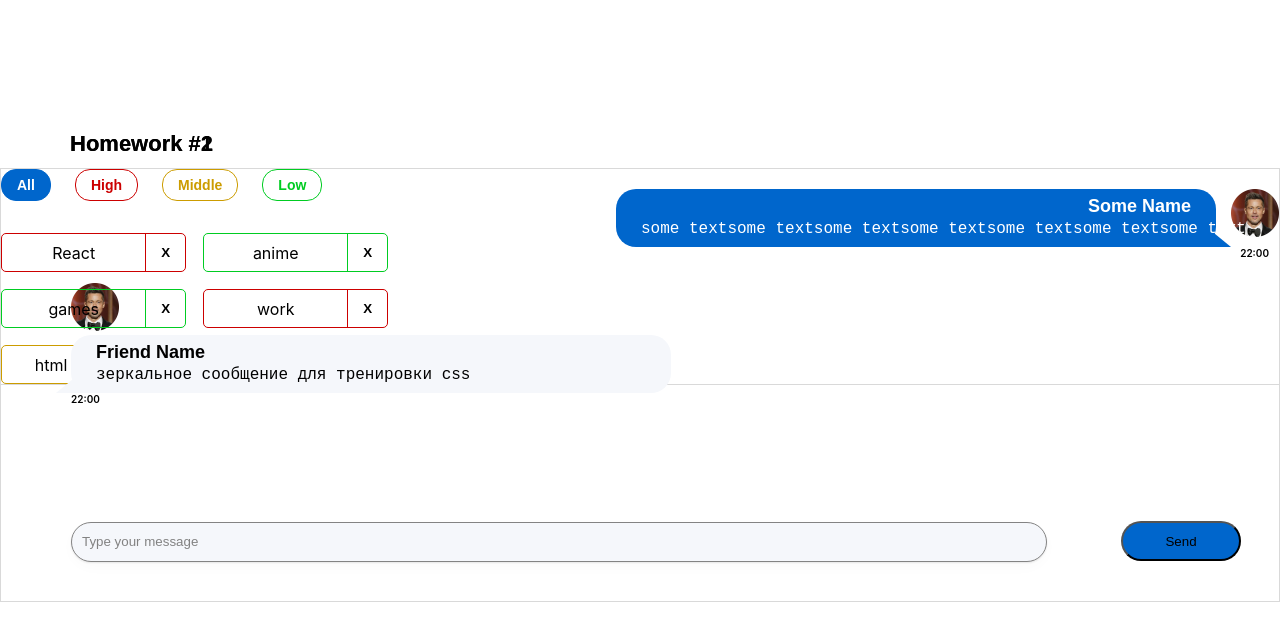
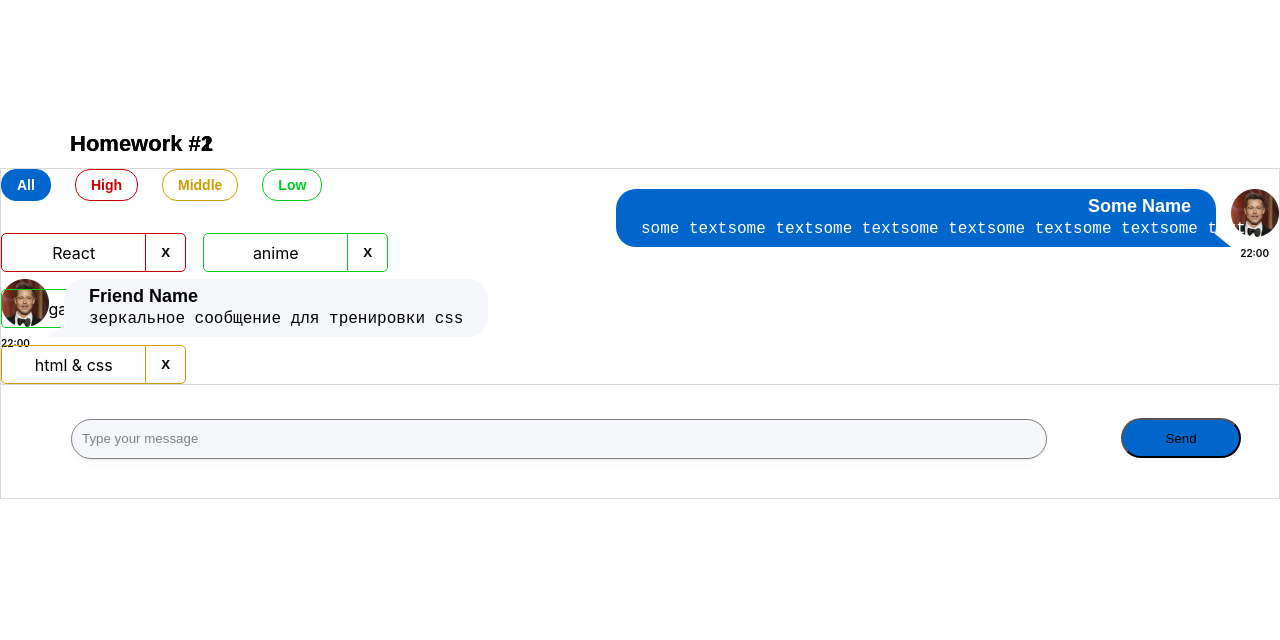
Before and after one commit to AdammmVV/Homework, a React (Create React App) app: page / in a window 1280 px wide. Shown: the top 640 px of the page. Built offline with nearby package versions, Linux system fonts and the light colour scheme.

Commit message:
Homework 02 change left message

```diff
--- a/src/s2-homeworks/hw01/friend-message/FriendMessage.module.css
+++ b/src/s2-homeworks/hw01/friend-message/FriendMessage.module.css
@@ -1,21 +1,22 @@
 .friendMessage {
-    padding: 24px 70px 47px;
-    display: grid;
-    grid-template-areas:
-        'i n'
-        'd t';
+    margin-top: 20px;
 }
 
 .friendImageAndText {
-    grid-area: i;
+    display: grid;
+    grid-template-areas: 'img text';
+    justify-content: start;
+    gap: 15px;
 }
 
 .friendImageAndText img {
     width: 48px;
+    grid-area: img;
+
 }
 
 .friendText {
-    grid-area: t;
+    grid-area: text;
     font-family: 'Montserrat', sans-serif;
     font-style: normal;
     font-weight: 400;
@@ -41,21 +42,17 @@
 }
 
 .friendName {
-    grid-area: n;
     padding: 7px 25px 3px 25px;
     font-weight: 600;
     font-size: 18px;
-
 }
 
 .friendMessageText {
-    grid-area: m;
     padding: 0 25px 8px 25px;
     font-size: 16px;
 }
 
 .friendTime {
-    grid-area: d;
     font-size: 10px;
     font-weight: 600;
 }
```
